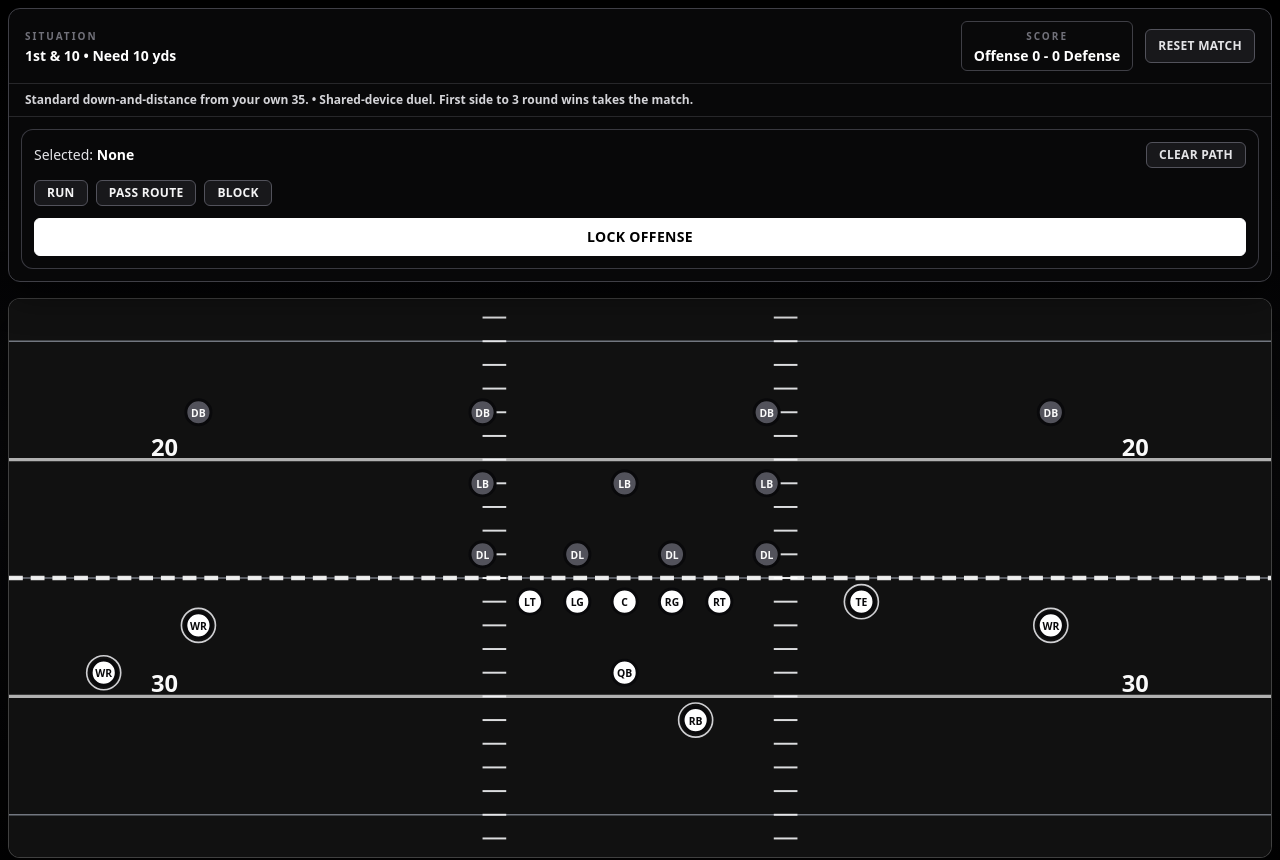
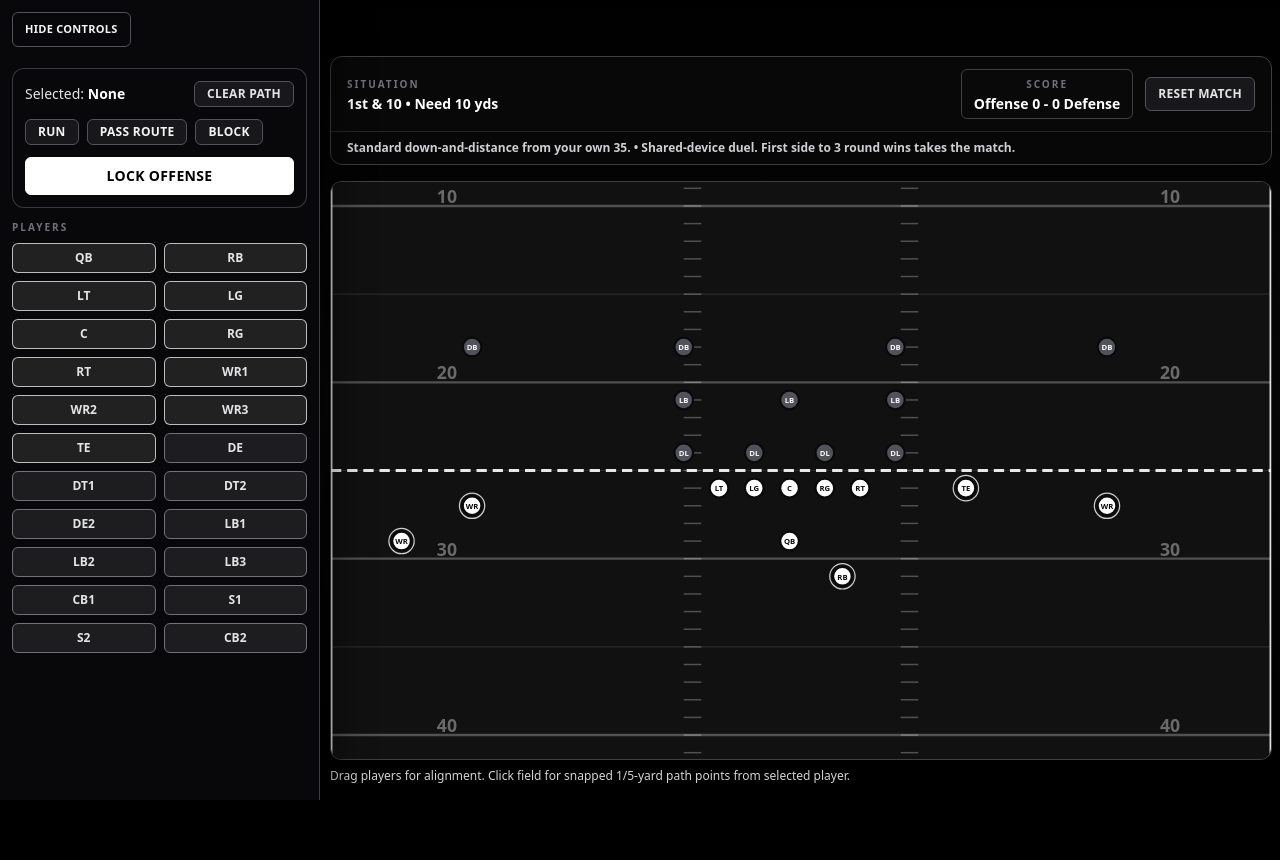
Before and after one commit to slytwork/whiteboard, a Next.js app: page / in a window 1280 px wide. Shown: the top 860 px of the page. After the commit the page ends 800 px from the top, so only its background shows below. Built offline with nearby package versions, Linux system fonts and the light colour scheme.

Commit message:
codex/create-mvp-web-app-whiteboard: Setup offense and defense alignments and selection pre play

```diff
--- a/src/app/page.tsx
+++ b/src/app/page.tsx
@@ -6,7 +6,7 @@ import { Field } from '@/components/Field';
 import { PlayerPiece } from '@/components/PlayerPiece';
 import { RevealOverlay } from '@/components/RevealOverlay';
 import { Scoreboard } from '@/components/Scoreboard';
-import { Point } from '@/lib/coordinateSystem';
+import { clampFieldPoint, PLAYABLE_END_YARD, Point } from '@/lib/coordinateSystem';
 import { AssignmentType, computeFramePositions, Player } from '@/lib/movementEngine';
 import { evaluateSeparation, getBlockedDefenderIds } from '@/lib/separationEngine';
 import { randomSituation, Situation } from '@/lib/situationEngine';
@@ -23,6 +23,43 @@ type Phase =
   | 'match-over';
 
 const clonePlayers = (players: Player[]): Player[] => players.map((p) => ({ ...p, position: { ...p.position }, path: [...p.path] }));
+const clampToLineOfScrimmageSide = (player: Player, point: Point, lineOfScrimmageYard: number): Point =>
+  clampFieldPoint({
+    x: point.x,
+    y: player.team === 'offense' ? Math.max(point.y, lineOfScrimmageYard) : Math.min(point.y, lineOfScrimmageYard)
+  });
+
+const projectFormationToSituation = (players: Player[], fromLosYard: number, toLosYard: number): Player[] =>
+  players.map((player) => {
+    const translated = clampFieldPoint({
+      x: player.position.x,
+      y: toLosYard + (player.position.y - fromLosYard)
+    });
+    return {
+      ...player,
+      position: clampToLineOfScrimmageSide(player, translated, toLosYard),
+      assignment: 'none',
+      path: [],
+      manTargetId: undefined
+    };
+  });
+
+const getPreSnapPenalty = (
+  players: Player[],
+  lineOfScrimmageYard: number
+): { label: 'False start' | 'Offsides'; team: 'offense' | 'defense' } | undefined => {
+  const offensePastLine = players.some((player) => player.team === 'offense' && player.position.y < lineOfScrimmageYard);
+  if (offensePastLine) {
+    return { label: 'False start', team: 'offense' };
+  }
+
+  const defensePastLine = players.some((player) => player.team === 'defense' && player.position.y > lineOfScrimmageYard);
+  if (defensePastLine) {
+    return { label: 'Offsides', team: 'defense' };
+  }
+
+  return undefined;
+};
 
 const createRoster = (situation: Situation): Player[] => {
   const los = situation.ballSpotYard;
@@ -60,10 +97,12 @@ export default function Home() {
   const [phase, setPhase] = useState<Phase>('offense-design');
   const [selectedPlayerId, setSelectedPlayerId] = useState<string>();
   const [activeAssignment, setActiveAssignment] = useState<AssignmentType>();
+  const [controlsOpen, setControlsOpen] = useState(true);
   const [offenseWins, setOffenseWins] = useState(0);
   const [defenseWins, setDefenseWins] = useState(0);
   const [resultMessage, setResultMessage] = useState('');
   const [discussionSeconds, setDiscussionSeconds] = useState(5);
+  const [queuedRoundSituation, setQueuedRoundSituation] = useState<Situation>();
 
   const initialPositionsRef = useRef<Record<string, Point>>({});
 
@@ -72,16 +111,20 @@ export default function Home() {
   const resetRound = (nextSituation?: Situation) => {
     const fresh = nextSituation ?? randomSituation(situation.id);
     setSituation(fresh);
-    setPlayers(createRoster(fresh));
+    setPlayers((prev) => (prev.length ? projectFormationToSituation(prev, situation.ballSpotYard, fresh.ballSpotYard) : createRoster(fresh)));
     setSelectedPlayerId(undefined);
     setPhase('offense-design');
   };
 
   const resetMatch = () => {
+    const fresh = randomSituation();
     setOffenseWins(0);
     setDefenseWins(0);
     setResultMessage('');
-    resetRound(randomSituation());
+    setSituation(fresh);
+    setPlayers(createRoster(fresh));
+    setSelectedPlayerId(undefined);
+    setPhase('offense-design');
   };
 
   const isInteractive = phase === 'offense-design' || phase === 'defense-design';
@@ -140,7 +183,9 @@ export default function Home() {
   };
 
   const movePlayer = (id: string, point: Point) => {
-    setPlayers((prev) => prev.map((p) => (p.id === id ? { ...p, position: point } : p)));
+    setPlayers((prev) =>
+      prev.map((p) => (p.id === id ? { ...p, position: clampToLineOfScrimmageSide(p, point, situation.ballSpotYard) } : p))
+    );
   };
 
   const appendPathPoint = (id: string, point: Point) => {
@@ -148,6 +193,7 @@ export default function Home() {
   };
 
   const evaluateRound = (finalPlayers: Player[]) => {
+    setQueuedRoundSituation(undefined);
     const offenseEligible = finalPlayers.filter((p) => p.team === 'offense' && ELIGIBLE_ROLES.has(p.role));
     const defenders = finalPlayers.filter((p) => p.team === 'defense');
     const blockers = finalPlayers.filter((p) => p.team === 'offense' && p.assignment === 'block');
@@ -175,6 +221,16 @@ export default function Home() {
   };
 
   const animateReveal = () => {
+    const preSnapPenalty = getPreSnapPenalty(players, situation.ballSpotYard);
+    if (preSnapPenalty) {
+      const nextBallSpot = Math.min(PLAYABLE_END_YARD, situation.ballSpotYard + 5);
+      setQueuedRoundSituation({ ...situation, ballSpotYard: nextBallSpot });
+      setResultMessage(`${preSnapPenalty.label} on the ${preSnapPenalty.team}. Ball moved back 5 yards.`);
+      setDiscussionSeconds(3);
+      setPhase('discussion');
+      return;
+    }
+
     setPhase('animating');
     const startPlayers = clonePlayers(players);
     initialPositionsRef.current = Object.fromEntries(startPlayers.map((p) => [p.id, { ...p.position }]));
@@ -234,9 +290,10 @@ export default function Home() {
 
   useEffect(() => {
     if (phase === 'discussion' && discussionSeconds <= 0) {
-      resetRound();
+      resetRound(queuedRoundSituation);
+      setQueuedRoundSituation(undefined);
     }
-  }, [discussionSeconds, phase]);
+  }, [discussionSeconds, phase, queuedRoundSituation]);
 
   useEffect(() => {
     setPlayers(createRoster(situation));
@@ -246,23 +303,31 @@ export default function Home() {
   const defensivePlayers = players.filter((p) => p.team === 'defense');
 
   return (
-    <main className="min-h-screen bg-gradient-to-b from-black via-zinc-950 to-black">
-      <div className="sticky top-0 z-40 px-2 pt-2">
-        <div className="overflow-hidden rounded-xl border border-zinc-700 bg-zinc-950/90 shadow-[0_14px_36px_rgba(0,0,0,0.45)] backdrop-blur">
-          <Scoreboard situation={situation} offenseWins={offenseWins} defenseWins={defenseWins} onReset={resetMatch} />
-          <div className="border-t border-zinc-800 px-4 py-2 text-xs font-semibold text-zinc-300">
-            {situation.description} • Shared-device duel. First side to 3 round wins takes the match.
-          </div>
+    <main className="h-screen overflow-hidden bg-gradient-to-b from-black via-zinc-950 to-black">
+      <button
+        onClick={() => setControlsOpen((prev) => !prev)}
+        className="fixed left-3 top-3 z-50 rounded-md border border-zinc-600 bg-zinc-950/90 px-3 py-2 text-[11px] font-bold uppercase tracking-wide text-zinc-100 transition hover:border-white hover:bg-zinc-900"
+      >
+        {controlsOpen ? 'Hide Controls' : 'Show Controls'}
+      </button>
+
+      <aside
+        className={`fixed left-0 top-0 z-40 h-screen w-[320px] max-w-[86vw] transform border-r border-zinc-700 bg-zinc-950/95 shadow-[14px_0_36px_rgba(0,0,0,0.45)] backdrop-blur transition-transform duration-300 ${
+          controlsOpen ? 'translate-x-0' : '-translate-x-full'
+        }`}
+      >
+        <div className="flex h-full flex-col pb-2 pt-14">
+          <div className="min-h-0 flex-1 space-y-3 overflow-hidden p-3">
             {phase === 'animating' ? (
-            <div className="border-t border-zinc-800 px-4 py-2 text-center text-xs font-bold uppercase tracking-[0.2em] text-zinc-300">
+              <div className="rounded-lg border border-zinc-700 bg-zinc-900/80 px-3 py-2 text-center text-xs font-bold uppercase tracking-[0.2em] text-zinc-300">
                 Simultaneous Reveal In Progress
               </div>
             ) : null}
 
             {(phase === 'offense-design' || phase === 'defense-design') && (
-            <div className="border-t border-zinc-800 p-3">
+              <>
                 {currentSelected?.assignment === 'man' ? (
-                <div className="mb-3 rounded-xl border border-zinc-700/90 bg-zinc-950/80 p-3 text-xs font-semibold text-zinc-100">
+                  <div className="rounded-xl border border-zinc-700/90 bg-zinc-950/80 p-3 text-xs font-semibold text-zinc-100">
                     <label className="mr-2 uppercase tracking-wide text-zinc-400">Man target</label>
                     <select
                       className="rounded-md border border-zinc-600 bg-black px-2 py-1 text-xs font-semibold text-zinc-100"
@@ -285,24 +350,12 @@ export default function Home() {
                   clearPath={clearPath}
                   lockPhase={lockPhase}
                 />
-            </div>
+              </>
             )}
-        </div>
-      </div>
 
-      <section className="w-full px-2 py-2">
-        <Field
-          players={players}
-          selectedPlayerId={selectedPlayerId}
-          ballSpotYard={situation.ballSpotYard}
-          interactive={isInteractive}
-          hiddenPathTeams={phase === 'pass-device' || phase === 'defense-design' ? ['offense'] : []}
-          onSelectPlayer={handleSelectPlayer}
-          onMovePlayer={movePlayer}
-          onAppendPathPoint={appendPathPoint}
-        />
-
-        <div className="grid grid-cols-2 gap-2 px-2 text-xs text-zinc-200 sm:grid-cols-4 md:grid-cols-6 lg:grid-cols-8 xl:grid-cols-11">
+            <div>
+              <p className="mb-2 text-[10px] font-bold uppercase tracking-[0.2em] text-zinc-500">Players</p>
+              <div className="grid grid-cols-2 gap-2 text-xs text-zinc-200">
                 {[...offensivePlayers, ...defensivePlayers].map((player) => (
                   <PlayerPiece
                     key={player.id}
@@ -311,6 +364,32 @@ export default function Home() {
                     onClick={handleSelectPlayer}
                   />
                 ))}
+              </div>
+            </div>
+          </div>
+        </div>
+      </aside>
+
+      <section className={`flex h-full min-h-0 w-full flex-col px-2 pb-2 pt-14 transition-all duration-300 ${controlsOpen ? 'md:pl-[330px]' : 'md:pl-2'}`}>
+        <div className="mb-2 overflow-hidden rounded-xl border border-zinc-700 bg-zinc-950/90 backdrop-blur">
+          <Scoreboard situation={situation} offenseWins={offenseWins} defenseWins={defenseWins} onReset={resetMatch} />
+          <div className="border-t border-zinc-800 px-4 py-2 text-xs font-semibold text-zinc-300">
+            {situation.description} • Shared-device duel. First side to 3 round wins takes the match.
+          </div>
+        </div>
+
+        <div className="min-h-0 flex-1">
+          <Field
+            players={players}
+            selectedPlayerId={selectedPlayerId}
+            ballSpotYard={situation.ballSpotYard}
+            interactive={isInteractive}
+            editableTeam={phase === 'offense-design' ? 'offense' : phase === 'defense-design' ? 'defense' : undefined}
+            hiddenPathTeams={phase === 'pass-device' || phase === 'defense-design' ? ['offense'] : []}
+            onSelectPlayer={handleSelectPlayer}
+            onMovePlayer={movePlayer}
+            onAppendPathPoint={appendPathPoint}
+          />
         </div>
       </section>
 
--- a/src/components/Field.tsx
+++ b/src/components/Field.tsx
@@ -19,6 +19,7 @@ type FieldProps = {
   selectedPlayerId?: string;
   ballSpotYard: number;
   interactive: boolean;
+  editableTeam?: Team;
   hiddenPathTeams?: Team[];
   onSelectPlayer: (id: string) => void;
   onMovePlayer: (id: string, point: Point) => void;
@@ -52,6 +53,7 @@ export function Field({
   selectedPlayerId,
   ballSpotYard,
   interactive,
+  editableTeam,
   hiddenPathTeams = [],
   onSelectPlayer,
   onMovePlayer,
@@ -73,17 +75,17 @@ export function Field({
   }, [ballSpotYard, players]);
 
   const handleFieldClick = (event: React.PointerEvent<SVGSVGElement>) => {
-    if (!interactive || !selected) return;
+    if (!interactive || !selected || (editableTeam && selected.team !== editableTeam)) return;
     const point = getSnappedPointFromPointer(event.currentTarget, event.clientX, event.clientY);
     onAppendPathPoint(selected.id, point);
   };
 
   return (
-    <div className="relative w-full px-0 py-2">
+    <div className="relative flex h-full w-full flex-col px-0 py-2">
       <svg
         viewBox={`${dynamicViewBox.x} ${dynamicViewBox.y} ${dynamicViewBox.width} ${dynamicViewBox.height}`}
         preserveAspectRatio="xMidYMid slice"
-        className="block h-[calc(100vh-250px)] min-h-[560px] max-h-[82vh] w-full rounded-xl border border-white/25 bg-black shadow-[0_20px_60px_rgba(0,0,0,0.7)]"
+        className="block min-h-0 flex-1 w-full rounded-xl border border-white/25 bg-black shadow-[0_20px_60px_rgba(0,0,0,0.7)]"
         onPointerDown={handleFieldClick}
       >
         <defs>
@@ -105,8 +107,14 @@ export function Field({
         <rect x={0} y={0} width={FIELD_WIDTH_PX} height={yardsToPx(10)} fill="#202020" />
         <rect x={0} y={yardsToPx(110)} width={FIELD_WIDTH_PX} height={yardsToPx(10)} fill="#202020" />
 
+        <line x1={0} x2={0} y1={0} y2={FIELD_LENGTH_PX} stroke="#f5f5f5" strokeWidth={2} opacity={0.9} />
+        <line x1={FIELD_WIDTH_PX} x2={FIELD_WIDTH_PX} y1={0} y2={FIELD_LENGTH_PX} stroke="#f5f5f5" strokeWidth={2} opacity={0.9} />
+        <line x1={0} x2={FIELD_WIDTH_PX} y1={yardsToPx(10)} y2={yardsToPx(10)} stroke="#f5f5f5" strokeWidth={2} opacity={0.9} />
+        <line x1={0} x2={FIELD_WIDTH_PX} y1={yardsToPx(110)} y2={yardsToPx(110)} stroke="#f5f5f5" strokeWidth={2} opacity={0.9} />
+
         {Array.from({ length: 25 }).map((_, i) => {
           const yard = i * 5;
+          if (yard === 10 || yard === 110) return null;
           const y = yardsToPx(yard);
           return (
             <line
@@ -117,7 +125,7 @@ export function Field({
               y2={y}
               stroke={yard % 10 === 0 ? '#f5f5f5' : '#9ca3af'}
               strokeWidth={yard % 10 === 0 ? 1.6 : 0.8}
-              opacity={0.7}
+              opacity={yard % 10 === 0 ? 0.28 : 0.16}
             />
           );
         })}
@@ -129,10 +137,10 @@ export function Field({
           const y = yardsToPx(yard);
           return (
             <g key={`num-${yard}`}>
-              <text x={yardsToPx(6)} y={y - 2} fill="#fafafa" fontSize={12} fontWeight={700}>
+              <text x={yardsToPx(6)} y={y - 2} fill="#fafafa" fontSize={12} fontWeight={700} opacity={0.38}>
                 {display}
               </text>
-              <text x={yardsToPx(47)} y={y - 2} fill="#fafafa" fontSize={12} fontWeight={700}>
+              <text x={yardsToPx(47)} y={y - 2} fill="#fafafa" fontSize={12} fontWeight={700} opacity={0.38}>
                 {display}
               </text>
             </g>
@@ -142,7 +150,7 @@ export function Field({
         {Array.from({ length: 100 }).map((_, i) => {
           const y = yardsToPx(i + 10);
           return (
-            <g key={`hash-${i}`} opacity={0.9}>
+            <g key={`hash-${i}`} opacity={0.28}>
               <line x1={yardsToPx(20)} x2={yardsToPx(21)} y1={y} y2={y} stroke="#f3f4f6" strokeWidth={1} />
               <line x1={yardsToPx(32.3)} x2={yardsToPx(33.3)} y1={y} y2={y} stroke="#f3f4f6" strokeWidth={1} />
             </g>
@@ -193,7 +201,7 @@ export function Field({
                 transform={`translate(${p.x}, ${p.y})`}
                 onPointerDown={(event) => {
                   event.stopPropagation();
-                  if (!interactive) return;
+                  if (!interactive || (editableTeam && player.team !== editableTeam)) return;
                   onSelectPlayer(player.id);
                   const svg = (event.target as SVGElement).ownerSVGElement;
                   if (!svg) return;
@@ -210,7 +218,7 @@ export function Field({
                   window.addEventListener('pointermove', move);
                   window.addEventListener('pointerup', up);
                 }}
-                className="cursor-pointer"
+                className={interactive && (!editableTeam || player.team === editableTeam) ? 'cursor-pointer' : 'cursor-not-allowed'}
               >
                 <circle
                   r={6.375}
@@ -227,7 +235,7 @@ export function Field({
           );
         })}
       </svg>
-      <p className="mt-2 text-xs font-medium text-zinc-300">
+      <p className="mt-2 shrink-0 text-xs font-medium text-zinc-300">
         Drag players for alignment. Click field for snapped 1/5-yard path points from selected player.
       </p>
     </div>
```
Lines whose indentation alone changed are shown as unchanged.
